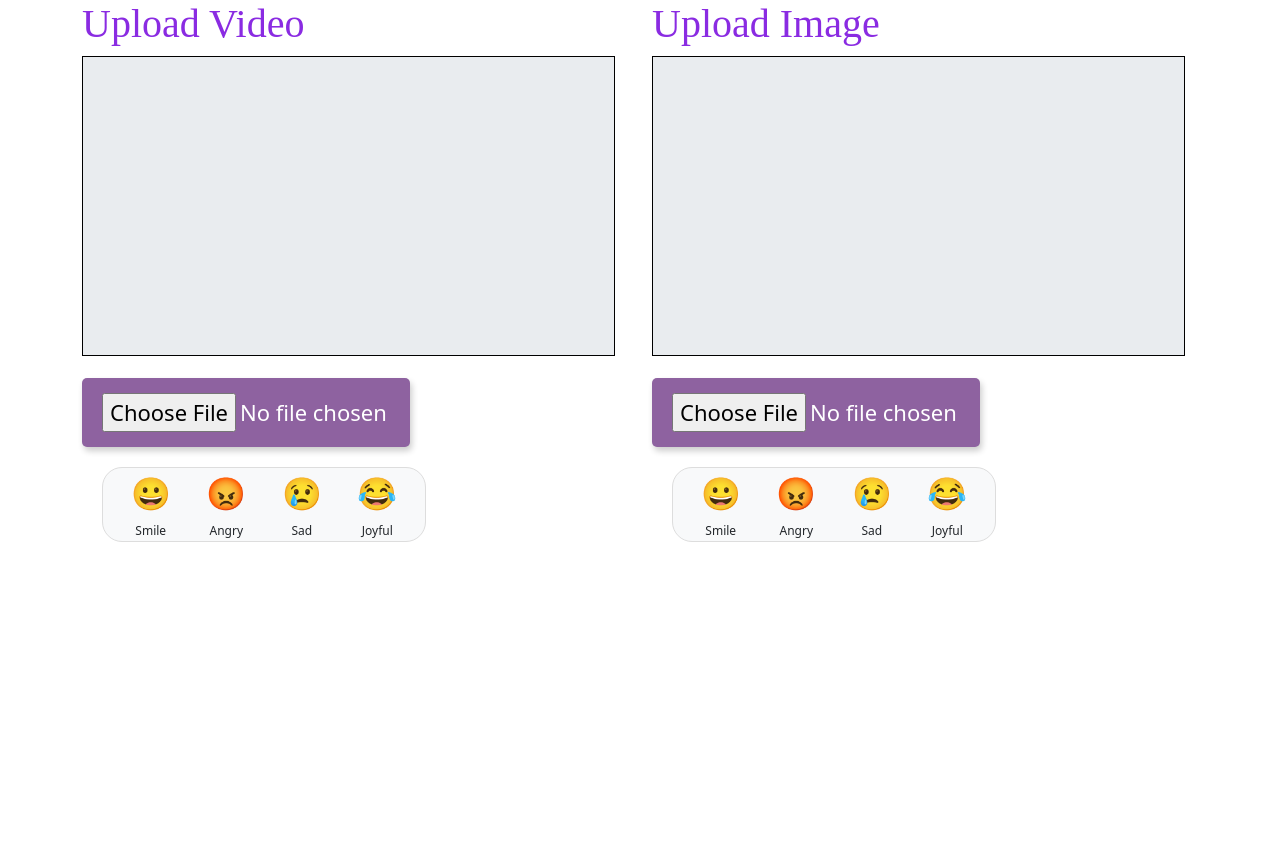
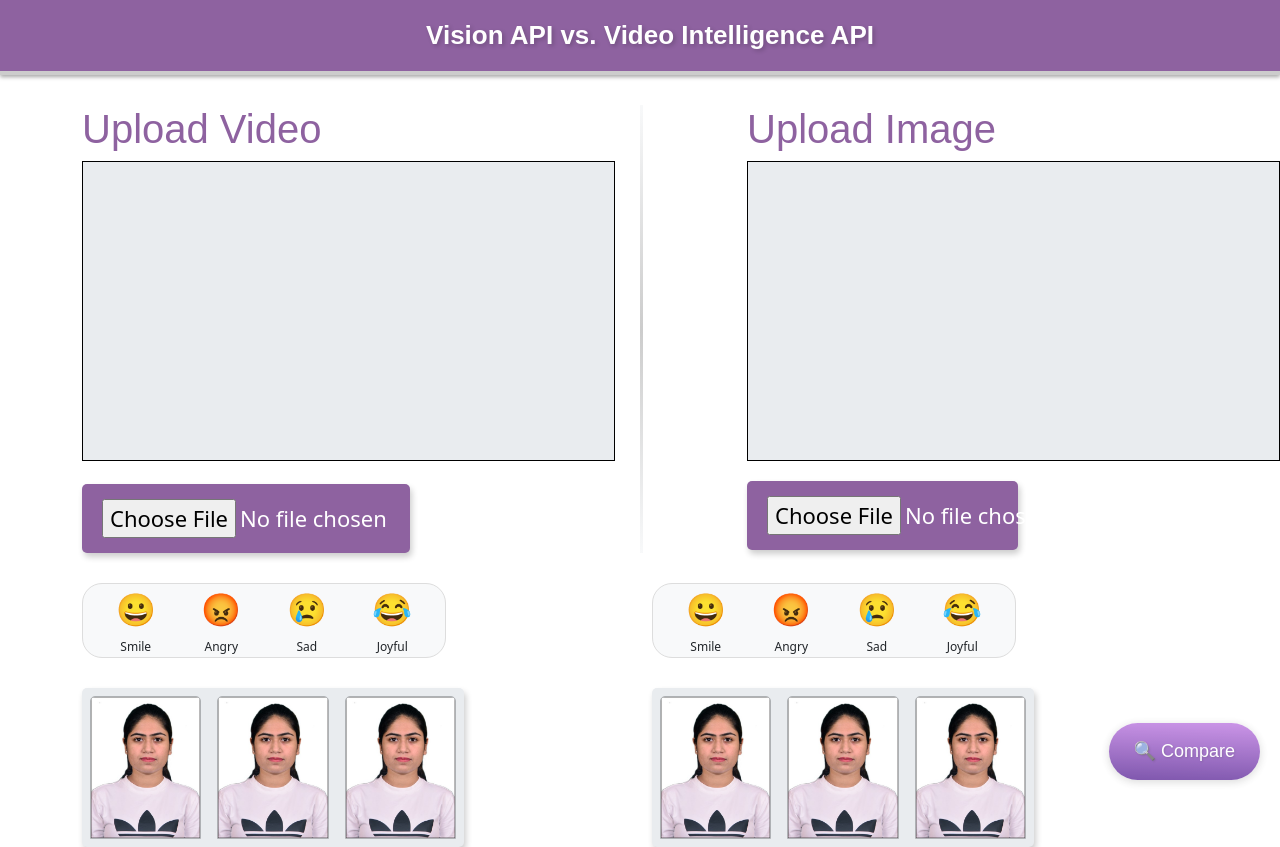
Before and after one commit to mishrarpita321/ACSProject, a React (Vite) app: page / in a window 1280 px wide. Before the commit the page ends 800 px from the top, so only its background shows below. Built offline with nearby package versions, Linux system fonts and the light colour scheme.

Commit message:
combined changes

```diff
--- a/src/components/Combined/Combined.jsx
+++ b/src/components/Combined/Combined.jsx
@@ -3,17 +3,21 @@ import IFrame from "../IFrame/IFrame"
 import IFrameVideo from "../IFrame/IFrameVideo";
 import People from "../People/People";
 import styles from './Combined.module.css'
+import Header from "../Header/Header";
 
 const Combined = () => {
     return (
+        <>
+            <Header />
             <div className="container">
                 <div className="row">
                     <div className="col-md-6">
-                    <h1 style={{ color: 'blueviolet', fontFamily: 'cursive' }}>Upload Video</h1>
-                    <IFrame />
+                        <h1 style={{ color: '#8e62a0', fontFamily: 'sans-serif' }}>Upload Video</h1>
+                        <IFrameVideo />
                     </div>
-                <div className="col-md-6">
-                    <h1 style={{ color: 'blueviolet', fontFamily: 'cursive' }}>Upload Image</h1>
+                    <div className={`col-md-1 ${styles.verticalLine}`}></div>
+                    <div className="col-md-5">
+                        <h1 style={{ color: '#8e62a0', fontFamily: 'sans-serif' }}>Upload Image</h1>
                         <IFrame />
                     </div>
                 </div>
@@ -29,7 +33,16 @@ const Combined = () => {
                         </div>
                     </div>
                 </div>
+                <div className="row">
+                    <div className="col-md-6">
+                        <People />
                     </div>
+                    <div className="col-md-6">
+                        <People />
+                    </div>
+                </div>
+            </div>
+        </>
     );
 };
 export default Combined;
--- a/src/components/Emotion/EmojiPicker.module.css
+++ b/src/components/Emotion/EmojiPicker.module.css
@@ -6,7 +6,9 @@
     border: 1px solid #ddd;
     border-radius: 20px;
     padding: 10px;
-    margin: 20px;
+    /* margin: 20px; */
+    margin-top: 30px;
+    margin-bottom: 30px;
     height: 75px;
 }
 
--- a/src/components/IFrame/IFrame.jsx
+++ b/src/components/IFrame/IFrame.jsx
@@ -9,8 +9,6 @@ const IFrame = () => {
             <div className={styles.iframe}>
                 <iframe
                     title="file-preview"
-                    // src={fileSrc ? fileSrc : 'https://www.youtube.com/embed/dQw4w9WgXcQ'}
-                    // src={fileSrc}
                     srcDoc={fileSrc ? `<style>body, html {width: 100%; height: 100%; margin: 0; padding: 0; overflow: hidden;}</style><img src="${fileSrc}" style="width: 100%; height: 100%; object-fit: cover;" />` : ''}
                     allowFullScreen
                     style={{
--- a/src/components/IFrame/IFrameVideo.jsx
+++ b/src/components/IFrame/IFrameVideo.jsx
@@ -9,8 +9,6 @@ const IFrameVideo = () => {
             <div className={styles.iframevideo}>
                 <iframe
                     title="file-preview"
-                    // src={fileSrc ? fileSrc : 'https://www.youtube.com/embed/dQw4w9WgXcQ'}
-                    // src={fileSrc}
                     src={fileSrc}
                     allowFullScreen
                     style={{
--- a/src/components/UploadButton/UploadBtn.jsx
+++ b/src/components/UploadButton/UploadBtn.jsx
@@ -14,10 +14,6 @@ const UploadBtn = ({ setFileSrc }) => {
     return (
         <div className={styles.uploadbtn}>
             <input type="file" id="file-upload" onChange={handleFileChange} />
-            {/* <label htmlFor="file-upload">
-                <FiUpload />
-                <span className={styles.btnlabel}>Upload</span>
-            </label> */}
         </div>
     );
 };
```
Lines whose indentation alone changed are shown as unchanged.
